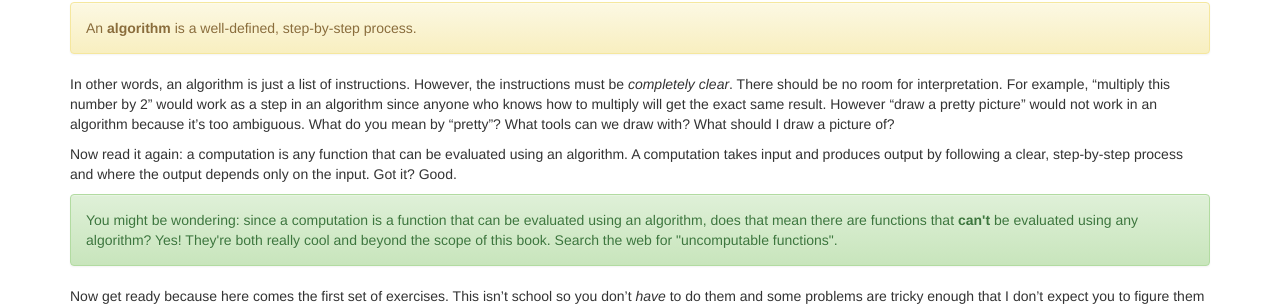
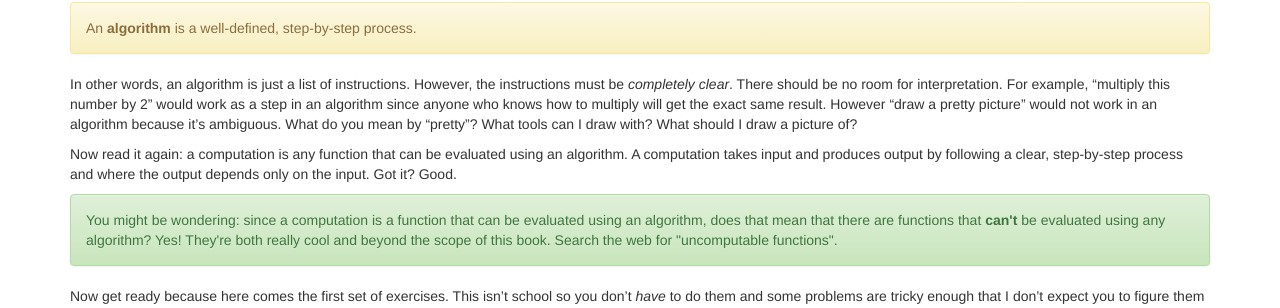
Before and after one commit to silverhammermba/superuser, a Jekyll site: the page built from _posts/2011-01-01-ch1.markdown, in a window 1280 px wide. Shown: the part 867-1175 px from the top of the page. Built offline with Jekyll 4.4.1, drawn with Linux system fonts in a browser that asks for light colours; nearby versions of some CDN libraries; Markdown is read by kramdown in place of the engine named in the settings.

Commit message:
Minor spelling, grammar fixes.
Also added new hyperlink

```diff
--- a/_posts/2011-01-01-ch1.markdown
+++ b/_posts/2011-01-01-ch1.markdown
@@ -66,8 +66,8 @@
 interpretation. For example, "multiply this number by 2" would work as a step
 in an algorithm since anyone who knows how to multiply will get the exact same
 result. However "draw a pretty picture" would not work in an algorithm because
-it's too ambiguous. What do you mean by "pretty"? What tools can we draw with?
-What should I draw a picture of?
+it's ambiguous. What do you mean by "pretty"? What tools can I draw with? What
+should I draw a picture of?
 
 Now read it again: a computation is any function that can be evaluated using an
 algorithm. A computation takes input and produces output by following a clear,
@@ -76,7 +76,7 @@
 
 <div class="alert alert-success">
 You might be wondering: since a computation is a function that can be evaluated
-using an algorithm, does that mean there are functions that
+using an algorithm, does that mean that there are functions that
 <strong>can't</strong> be evaluated using any algorithm? Yes! They're both
 really cool and beyond the scope of this book. Search the web for "uncomputable
 functions".
```
Also changed, not shown: _posts/2011-03-01-ch2.markdown (+7 -6 lines).
